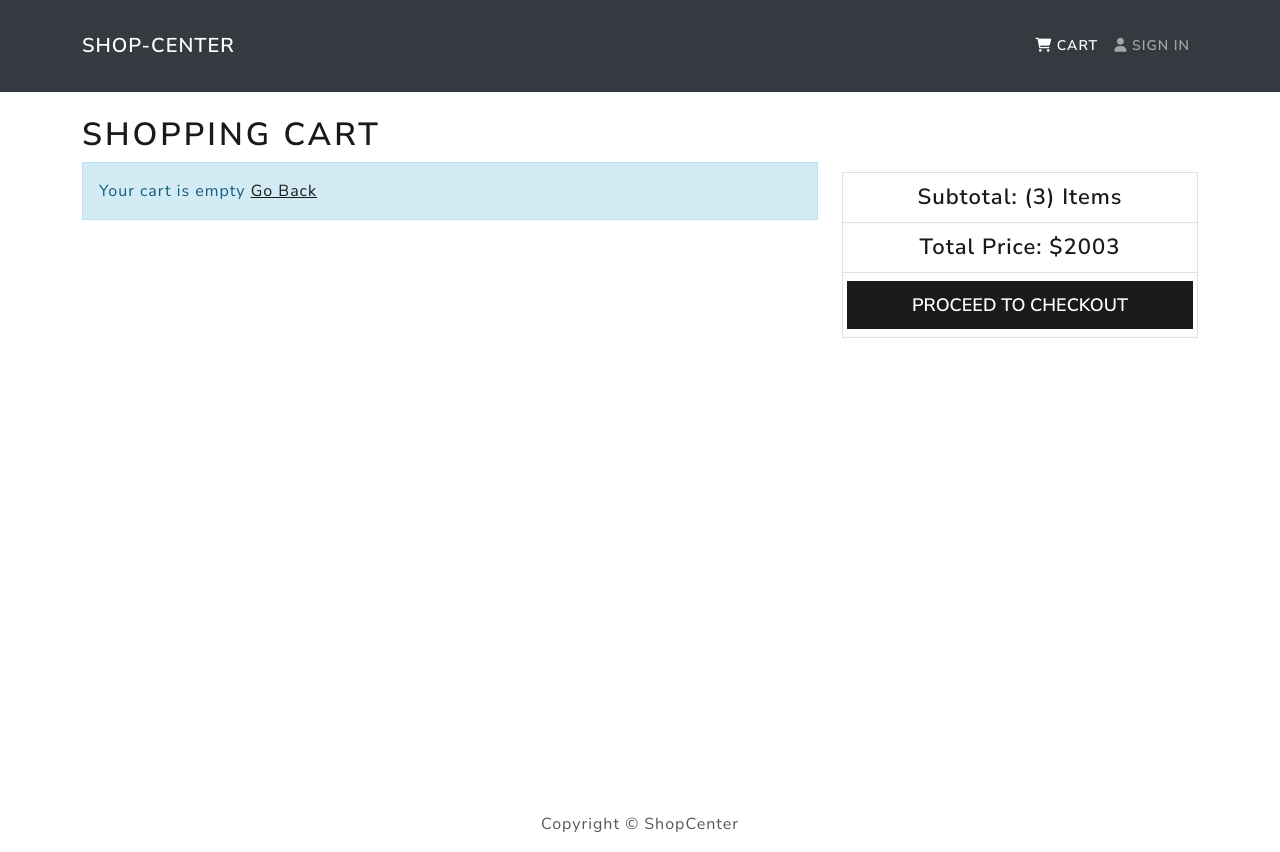
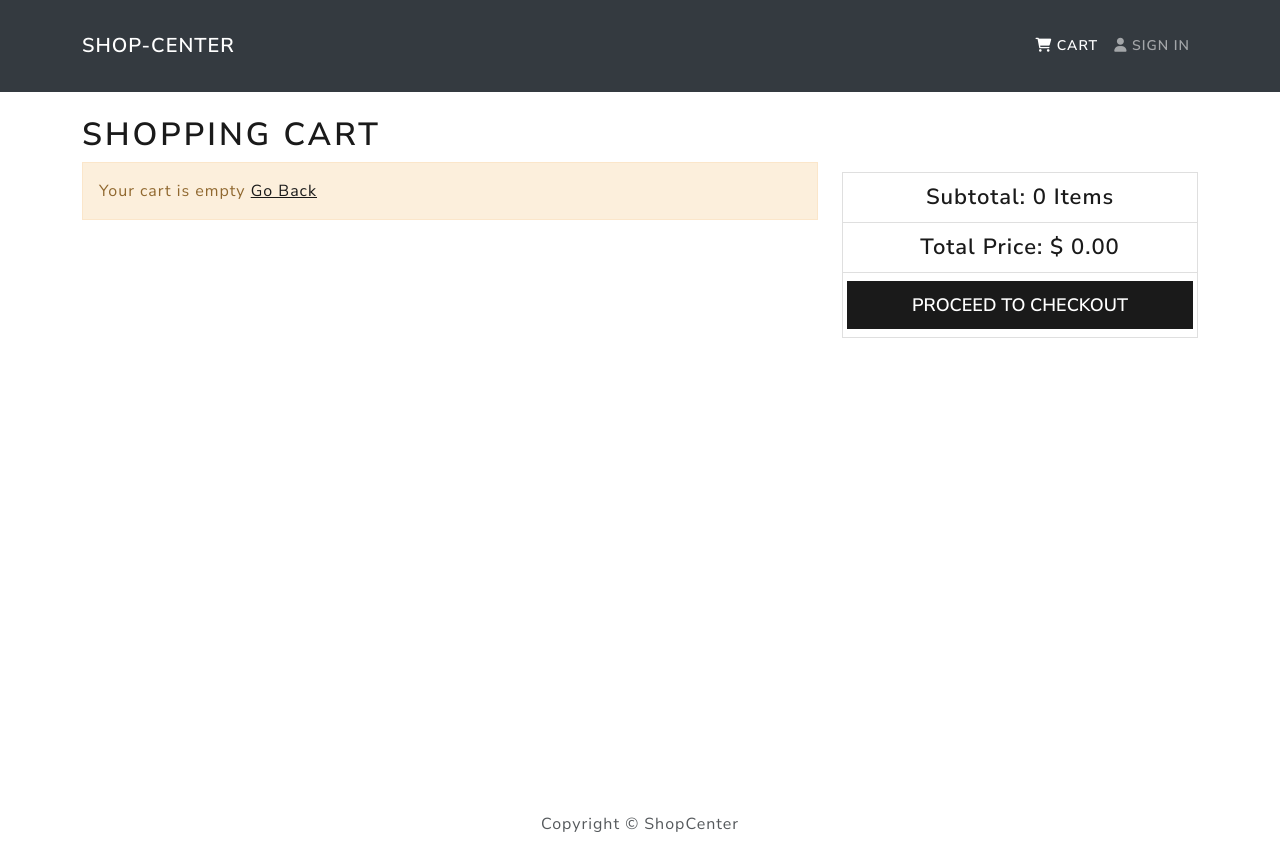
Before and after one commit to mtahzibii/shop-center-v2, a React (Create React App) app in the folder frontend/: page /cart in a window 1280 px wide. Built offline with nearby package versions, Linux system fonts and the light colour scheme.

Commit message:
Fixed change item quantity and add dupliacte item

```diff
--- a/frontend/src/components/Message.jsx
+++ b/frontend/src/components/Message.jsx
@@ -1,8 +1,8 @@
 import React from 'react';
 import { Alert } from 'react-bootstrap';
 
-const Message = ({ variant, children }) => {
- return <Alert variant={variant}>{children}</Alert>;
+const Message = ({ children }) => {
+ return <Alert variant='warning'>{children}</Alert>;
 };
 
 Message.defaultProps = {
--- a/frontend/src/features/carts/cartServices.js
+++ b/frontend/src/features/carts/cartServices.js
@@ -7,9 +7,25 @@ const addItemToCart = (product) => {
   cartItems = JSON.parse(localStorage.getItem('cartItems'));
  }
 
- cartItems.push(product);
- localStorage.setItem('cartItems', JSON.stringify(cartItems));
- return cartItems;
+ //  Check if item exists and take its index
+ let idx;
+ if (cartItems.length !== 0) {
+  cartItems.forEach((item, index) => {
+   if (item._id == product._id) {
+    idx = index;
+   }
+  });
+ }
+
+ if (idx !== undefined) {
+  cartItems.splice(idx, 1, product);
+  localStorage.setItem('cartItems', JSON.stringify(cartItems));
+  return cartItems;
+ } else {
+  cartItems.push(product);
+  localStorage.setItem('cartItems', JSON.stringify(cartItems));
+  return cartItems;
+ }
 };
 
 // Remove item from local storage and updated states
--- a/frontend/src/pages/CartPage.jsx
+++ b/frontend/src/pages/CartPage.jsx
@@ -14,7 +14,7 @@ import { useDispatch, useSelector } from 'react-redux';
 import Spinner from '../components/Spinner';
 import Message from '../components/Message';
 import { Link } from 'react-router-dom';
-import { removeFromCart } from '../features/carts/cartSlice';
+import { addToCart, removeFromCart } from '../features/carts/cartSlice';
 
 const CartPage = () => {
  const { cartItems, isLoading } = useSelector((state) => state.cart);
@@ -35,6 +35,11 @@ const CartPage = () => {
 
  const checkoutHandler = () => {
   console.log('test');
+ };
+
+ const updateItemQty = (item, qty) => {
+  const product = { ...item, qty };
+  dispatch(addToCart(product));
  };
 
  if (isLoading) {
@@ -68,7 +73,7 @@ const CartPage = () => {
           <Form.Control
            as='select'
            value={item.qty}
-           onChange={(e) => setQty(+e.target.value)}
+           onChange={(e) => updateItemQty(item, e.target.value)}
           >
            {[...Array(item.countInStock).keys()].map((count) => (
             <option key={count + 1} value={count + 1}>
@@ -104,7 +109,7 @@ const CartPage = () => {
           fontWeight: 'bold',
          }}
         >
-         Subtotal: (3) Items
+         Subtotal: {cartItems.reduce((acc, curr) => acc + Number(curr.qty), 0)} Items
         </div>
        </Row>
       </ListGroupItem>
@@ -117,7 +122,8 @@ const CartPage = () => {
           fontWeight: 'bold',
          }}
         >
-         Total Price: $2003
+         Total Price: ${' '}
+         {cartItems.reduce((acc, curr) => acc + curr.price * curr.qty, 0).toFixed(2)}
         </div>
        </Row>
       </ListGroupItem>
```
Also changed, not shown: frontend/src/features/carts/cartSlice.js (+8 -0 lines).
